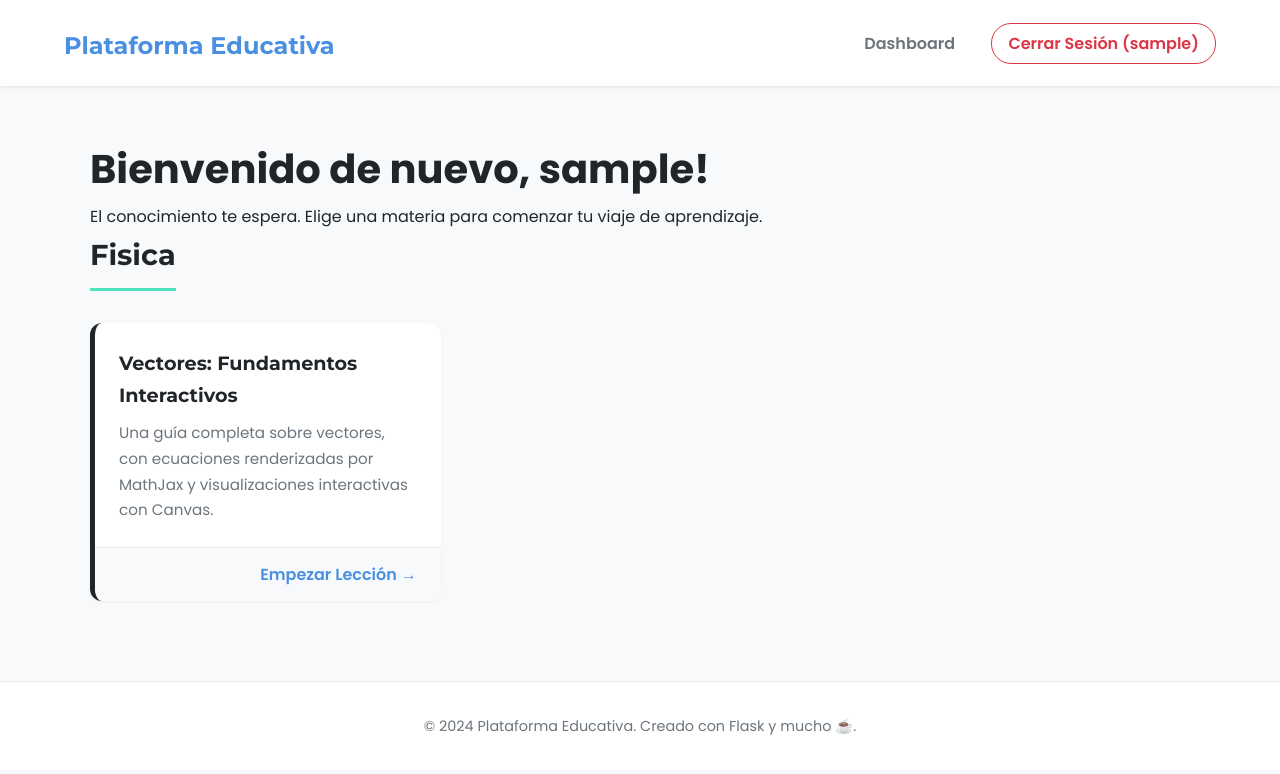
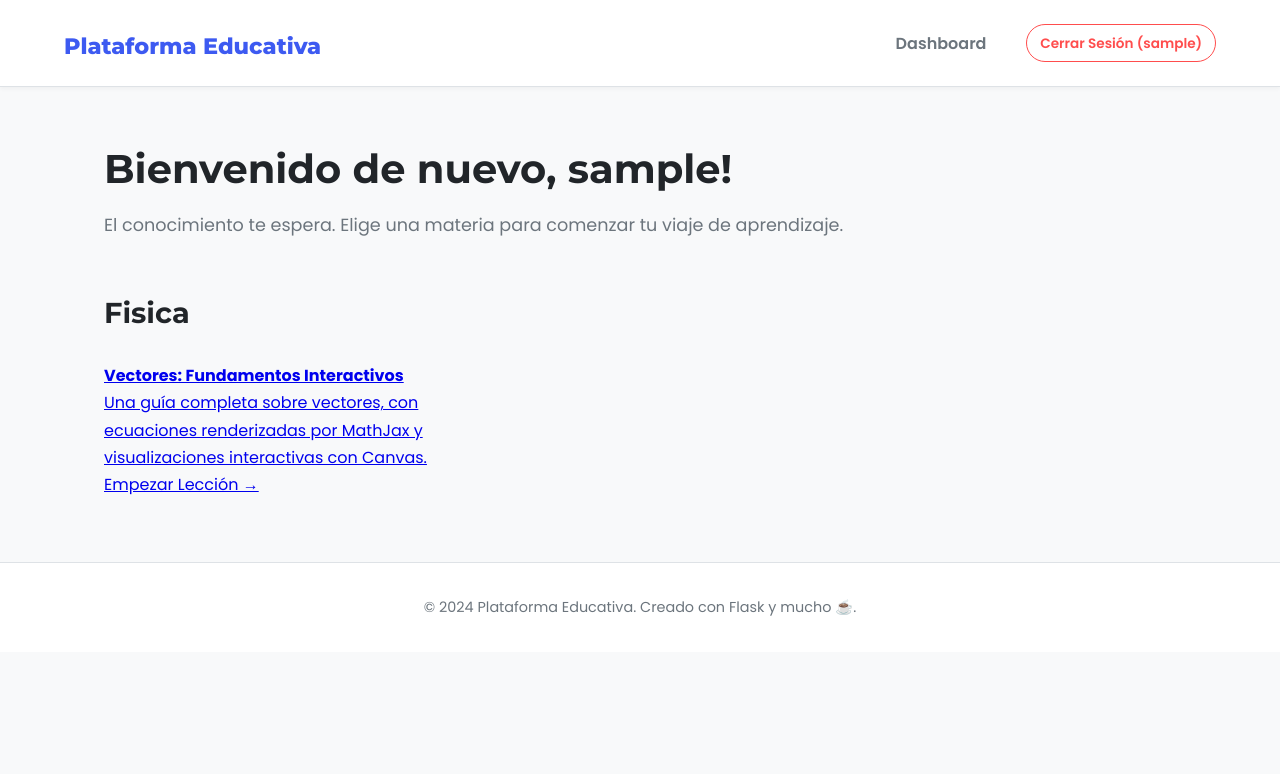
Before and after one commit to gerardthecreator/Educativa, a Flask app: page /dashboard in a window 1280 px wide. Shown: the top 774 px of the page. Run offline with Flask 3, Linux system fonts and the light colour scheme; the visitor is signed in with stand-in values (Sample User, id 1).

Commit message:
style.css

```diff
--- a/static/style.css
+++ b/static/style.css
@@ -1,30 +1,23 @@
-/* static/style.css (VERSIÓN PROFESIONAL, RESPONSIVE E INTERACTIVA) */
+/* static/style.css (VERSIÓN CON RESPONSIVE CORREGIDO Y PROFESIONAL) */
 
 /* --- 1. Fuentes e Importaciones --- */
-@import url('https://fonts.googleapis.com/css2?family=Poppins:wght@300;400;600;700&display=swap');
-@import url('https://fonts.googleapis.com/css2?family=Montserrat:wght@700&display=swap');
+@import url('https://fonts.googleapis.com/css2?family=Poppins:wght@300;400;500;600;700&display=swap');
+@import url('https://fonts.googleapis.com/css2?family=Montserrat:wght@700;800&display=swap');
 
 /* --- 2. Variables de Diseño (Tema Moderno) --- */
 :root {
     --font-primary: 'Poppins', sans-serif;
     --font-display: 'Montserrat', sans-serif;
-
-    --color-bg: #F8F9FA;
-    --color-surface: #FFFFFF;
-    --color-primary: #4A90E2; /* Un azul más moderno */
-    --color-primary-dark: #357ABD;
-    --color-secondary: #50E3C2; /* Un toque de menta */
+    --color-bg: #f8f9fa;
+    --color-surface: #ffffff;
+    --color-primary: #3d5af1; /* Un azul más vibrante */
+    --color-primary-dark: #304ffe;
+    --color-secondary: #00e676; /* Verde brillante */
     --color-text: #212529;
-    --color-text-muted: #6C757D;
-    --color-border: #E9ECEF;
-    --color-success: #28a745;
-    --color-error: #dc3545;
-    --color-info: #17a2b8;
-    --color-warning: #F5A623; /* Naranja para uno de los vectores */
-
-    --shadow-sm: 0 1px 3px rgba(0,0,0,0.05);
-    --shadow-md: 0 4px 6px rgba(0,0,0,0.1);
-    --shadow-lg: 0 10px 15px rgba(0,0,0,0.1);
+    --color-text-muted: #6c757d;
+    --color-border: #dee2e6;
+    --shadow-sm: 0 2px 4px rgba(0,0,0,0.04);
+    --shadow-md: 0 5px 15px rgba(0,0,0,0.08);
     --border-radius: 12px;
 }
 
@@ -37,6 +30,7 @@
 
 html {
     scroll-behavior: smooth;
+    font-size: 16px; /* Base para unidades rem */
 }
 
 body {
@@ -44,18 +38,18 @@ body {
     background-color: var(--color-bg);
     color: var(--color-text);
     line-height: 1.7;
-    font-size: 16px;
     -webkit-font-smoothing: antialiased;
-    -moz-osx-font-smoothing: grayscale;
 }
 
-/* --- 4. Cabecera y Navegación --- */
+/* --- 4. Cabecera y Navegación (CORREGIDO CON FLEXBOX) --- */
 header {
     background-color: var(--color-surface);
-    padding: 1rem 5%;
+    padding: 1rem 5%; /* Padding horizontal para los márgenes invisibles */
     display: flex;
+    flex-wrap: wrap; /* Permite que los elementos pasen a la siguiente línea si no caben */
     justify-content: space-between;
     align-items: center;
+    gap: 1rem; /* Espacio entre el logo y la navegación */
     box-shadow: var(--shadow-sm);
     border-bottom: 1px solid var(--color-border);
     position: sticky;
@@ -66,190 +60,180 @@ header {
 header .logo {
     font-family: var(--font-display);
     color: var(--color-primary);
-    font-size: 1.2rem;
+    font-size: 1.4rem;
     text-decoration: none;
-    font-weight: 700;
+    font-weight: 800;
+}
+
+header nav {
+    display: flex;
+    align-items: center;
+    gap: 1rem; /* Espacio entre los enlaces de navegación */
 }
 
 header nav a {
     color: var(--color-text-muted);
     text-decoration: none;
-    margin-left: 1rem;
     font-weight: 600;
+    font-size: 0.9rem;
     transition: color 0.3s ease;
-    font-size: 0.9rem;
+    padding: 0.25rem 0;
 }
 
-header nav a:hover, header nav a.active {
+header nav a:hover {
     color: var(--color-primary);
 }
 
 header nav .logout-button {
-    background-color: transparent;
-    color: var(--color-error);
-    border: 1px solid var(--color-error);
-    padding: 0.5rem 1rem;
-    border-radius: 20px;
-    transition: all 0.3s ease;
+    font-size: 0.85rem;
+    padding: 0.4rem 0.8rem;
+    border: 1px solid #ff4d4d;
+    color: #ff4d4d;
+    border-radius: 50px;
+    white-space: nowrap; /* Evita que el texto se rompa */
 }
 header nav .logout-button:hover {
-    background-color: var(--color-error);
+    background-color: #ff4d4d;
     color: white;
 }
 
-
-/* --- 5. Contenido Principal y Formularios --- */
+/* --- 5. Contenedor Principal (Márgenes Invisibles) --- */
 main {
-    width: 90%;
-    max-width: 1100px;
+    width: 100%;
+    max-width: 1200px;
     margin: 2rem auto;
+    padding: 0 5%; /* Padding horizontal que coincide con el header */
 }
 
+/* --- 6. Formularios --- */
 form {
     background-color: var(--color-surface);
-    padding: 2.5rem 3rem;
+    padding: 2.5rem;
     border-radius: var(--border-radius);
     box-shadow: var(--shadow-md);
     max-width: 450px;
-    margin: 4rem auto;
+    margin: 3rem auto;
     border-top: 5px solid var(--color-primary);
 }
 
-/* ... (Estilos de formulario sin cambios) ... */
-
-/* --- 6. Mensajes Flash (Alertas) --- */
-.flash {
-    padding: 1rem 1.5rem;
-    margin: 0 auto 2rem auto;
-    border-radius: var(--border-radius);
-    text-align: center;
-    max-width: 800px;
-    font-weight: 600;
-    box-shadow: var(--shadow-sm);
+/* --- 7. Dashboard --- */
+.dashboard-header h2 {
+    font-size: 2rem;
+    font-family: var(--font-display);
+    margin-bottom: 0.5rem;
 }
-.flash.success { background-color: #e9f7ef; color: #208e45; }
-.flash.error   { background-color: #fce8e6; color: #d93025; }
-.flash.info    { background-color: #e7f3fe; color: #1967d2; }
-
-/* --- 7. Dashboard --- */
-.dashboard-header h2 { font-size: 2rem; }
+.dashboard-header p {
+    font-size: 1.1rem;
+    color: var(--color-text-muted);
+}
 .section-title h3 {
+    margin-top: 3rem;
     font-family: var(--font-display);
-    font-size: 1.8rem;
-    padding-bottom: 0.5rem;
-    border-bottom: 3px solid var(--color-secondary);
-    display: inline-block;
-    margin-bottom: 2rem;
+    font-size: 1.6rem;
 }
 
 .lessons-grid {
     display: grid;
-    grid-template-columns: 1fr;
+    grid-template-columns: 1fr; /* 1 columna por defecto (móviles) */
     gap: 1.5rem;
+    margin-top: 1.5rem;
+}
+.lesson-card {
+    /* ... Los estilos de las tarjetas de lección se mantienen bien ... */
 }
 
-.lesson-card {
+/* --- 8. Lección --- */
+.lesson-container {
+    max-width: 800px;
+    margin: 0 auto;
+}
+.lesson-content-box {
     background-color: var(--color-surface);
+    padding: 1.5rem;
     border-radius: var(--border-radius);
-    text-decoration: none;
-    color: var(--color-text);
-    box-shadow: var(--shadow-sm);
-    transition: transform 0.3s ease, box-shadow 0.3s ease;
-    display: flex;
-    flex-direction: column;
-    justify-content: space-between;
-    border-left: 5px solid;
-}
-
-.lesson-card:hover {
-    transform: translateY(-5px);
     box-shadow: var(--shadow-md);
 }
-
-.lesson-card[data-subject="Física"] { border-color: var(--color-primary); }
-.lesson-card[data-subject="Química"] { border-color: var(--color-secondary); }
-.lesson-card[data-subject="Matemática"] { border-color: var(--color-warning); }
-
-.lesson-card-content { padding: 1.5rem; }
-.lesson-card h4 { font-family: var(--font-display); font-size: 1.2rem; margin-bottom: 0.5rem; }
-.lesson-summary { font-size: 0.95rem; color: var(--color-text-muted); flex-grow: 1; }
-.lesson-card-footer { background-color: #f8f9fa; padding: 0.8rem 1.5rem; border-top: 1px solid var(--color-border); text-align: right; font-weight: 600; color: var(--color-primary); border-bottom-left-radius: var(--border-radius); border-bottom-right-radius: var(--border-radius); }
-
-/* --- 8. Lección --- */
-.lesson-container { max-width: 800px; margin: 0 auto; }
-.breadcrumbs { margin-bottom: 1.5rem; font-size: 0.9rem; color: var(--color-text-muted); }
-.breadcrumbs a { color: var(--color-primary); text-decoration: none; }
-.breadcrumbs a:hover { text-decoration: underline; }
-
-.lesson-content-box { background-color: var(--color-surface); padding: 1.5rem; border-radius: var(--border-radius); box-shadow: var(--shadow-md); }
-.lesson-title { font-family: var(--font-display); font-size: 1.8rem; line-height: 1.3; margin-bottom: 2rem; }
-.video-container { position: relative; padding-bottom: 56.25%; height: 0; overflow: hidden; margin-bottom: 2rem; border-radius: var(--border-radius); }
-.video-container iframe { position: absolute; top: 0; left: 0; width: 100%; height: 100%; }
-
-.lesson-text p, .lesson-text li { margin-bottom: 1rem; font-size: 1rem; }
-.lesson-text h3 { font-family: var(--font-display); margin-top: 2.5rem; margin-bottom: 1rem; font-size: 1.6rem; }
-.lesson-text h4 { font-family: var(--font-display); margin-top: 2rem; margin-bottom: 1rem; font-size: 1.3rem; color: var(--color-primary); }
-.lesson-text .lesson-image { max-width: 100%; height: auto; display: block; margin: 1.5rem auto; border-radius: var(--border-radius); box-shadow: var(--shadow-sm); }
-.lesson-text strong { color: var(--color-primary-dark); }
-.lesson-text ul { padding-left: 20px; }
-
-/* === NUEVOS ESTILOS PARA CANVAS Y NAVEGACIÓN === */
-.canvas-wrapper {
-    margin: 2rem 0;
-    text-align: center;
-    background: #fdfdfd;
-    padding: 1rem;
-    border-radius: var(--border-radius);
-    border: 1px solid var(--color-border);
+.lesson-title {
+    font-family: var(--font-display);
+    font-size: 1.8rem;
+    line-height: 1.3;
 }
-canvas { max-width: 100%; height: auto; }
+.lesson-text p, .lesson-text li { font-size: 1.05rem; }
+.lesson-text .lesson-image { max-width: 100%; height: auto; }
 
 .lesson-navigation {
     display: flex;
-    flex-wrap: wrap;
-    justify-content: space-between;
+    flex-direction: column; /* Apilados en móviles */
     gap: 1rem;
     margin-top: 2rem;
-    padding-top: 2rem;
-    border-top: 1px solid var(--color-border);
 }
 .nav-button {
-    flex-grow: 1;
     text-align: center;
     padding: 0.8rem 1rem;
     text-decoration: none;
     border-radius: 8px;
     font-weight: 600;
     transition: all 0.3s ease;
-    border: 1px solid transparent;
 }
-.prev-button { background-color: var(--color-surface); color: var(--color-text); border-color: var(--color-border); }
-.prev-button:hover { background-color: #e9ecef; }
-.next-button { background-color: var(--color-primary); color: white; }
-.next-button:hover { background-color: var(--color-primary-dark); }
-/* ============================================== */
 
 /* --- 9. Pie de Página --- */
-footer { text-align: center; margin-top: 5rem; padding: 2rem; background-color: var(--color-surface); color: var(--color-text-muted); font-size: 0.9rem; border-top: 1px solid var(--color-border); }
+footer {
+    text-align: center;
+    margin-top: 4rem;
+    padding: 2rem 5%;
+    background-color: var(--color-surface);
+    color: var(--color-text-muted);
+    font-size: 0.9rem;
+    border-top: 1px solid var(--color-border);
+}
 
+/* ======================================================= */
+/* === MEDIA QUERIES (AQUÍ OCURRE LA MAGIA RESPONSIVE) === */
+/* ======================================================= */
 
-/* --- 10. MEDIA QUERIES (Responsive) --- */
+/* Estilos para tablets y pantallas más grandes (a partir de 768px) */
 @media (min-width: 768px) {
-    header .logo { font-size: 1.5rem; }
-    header nav a { font-size: 1rem; margin-left: 2rem; }
-    main { margin: 3rem auto; }
-    form { padding: 2.5rem 3rem; }
-    form h2 { font-size: 2rem; }
+
+    header {
+        flex-wrap: nowrap; /* Evita que los elementos se envuelvan en pantallas más grandes */
+    }
+
+    header nav a {
+        font-size: 1rem;
+        margin-left: 1.5rem;
+    }
+
+    main {
+        margin: 3rem auto;
+    }
+
     .dashboard-header h2 { font-size: 2.5rem; }
     .section-title h3 { font-size: 1.8rem; }
 
-    .lessons-grid { grid-template-columns: repeat(2, 1fr); }
+    .lessons-grid {
+        grid-template-columns: repeat(2, 1fr); /* 2 columnas */
+    }
 
-    .lesson-content-box { padding: 2rem 3rem; }
+    .lesson-content-box { padding: 2.5rem; }
     .lesson-title { font-size: 2.5rem; }
-    .lesson-text p, .lesson-text li { font-size: 1.1rem; }
+
+    .lesson-navigation {
+        flex-direction: row; /* Lado a lado en pantallas grandes */
+        justify-content: space-between;
+    }
 }
 
+/* Estilos para escritorios (a partir de 1024px) */
 @media (min-width: 1024px) {
-    .lessons-grid { grid-template-columns: repeat(3, 1fr); }
+
+    .lessons-grid {
+        grid-template-columns: repeat(3, 1fr); /* 3 columnas */
+        gap: 2rem;
+    }
 }
+
+/*
+    (Las reglas para el resto de elementos como .flash, .breadcrumbs, etc.
+    que no he incluido aquí, ya son bastante responsives por naturaleza,
+    pero siéntete libre de copiarlas de la versión anterior si las necesitas.)
+*/
```
